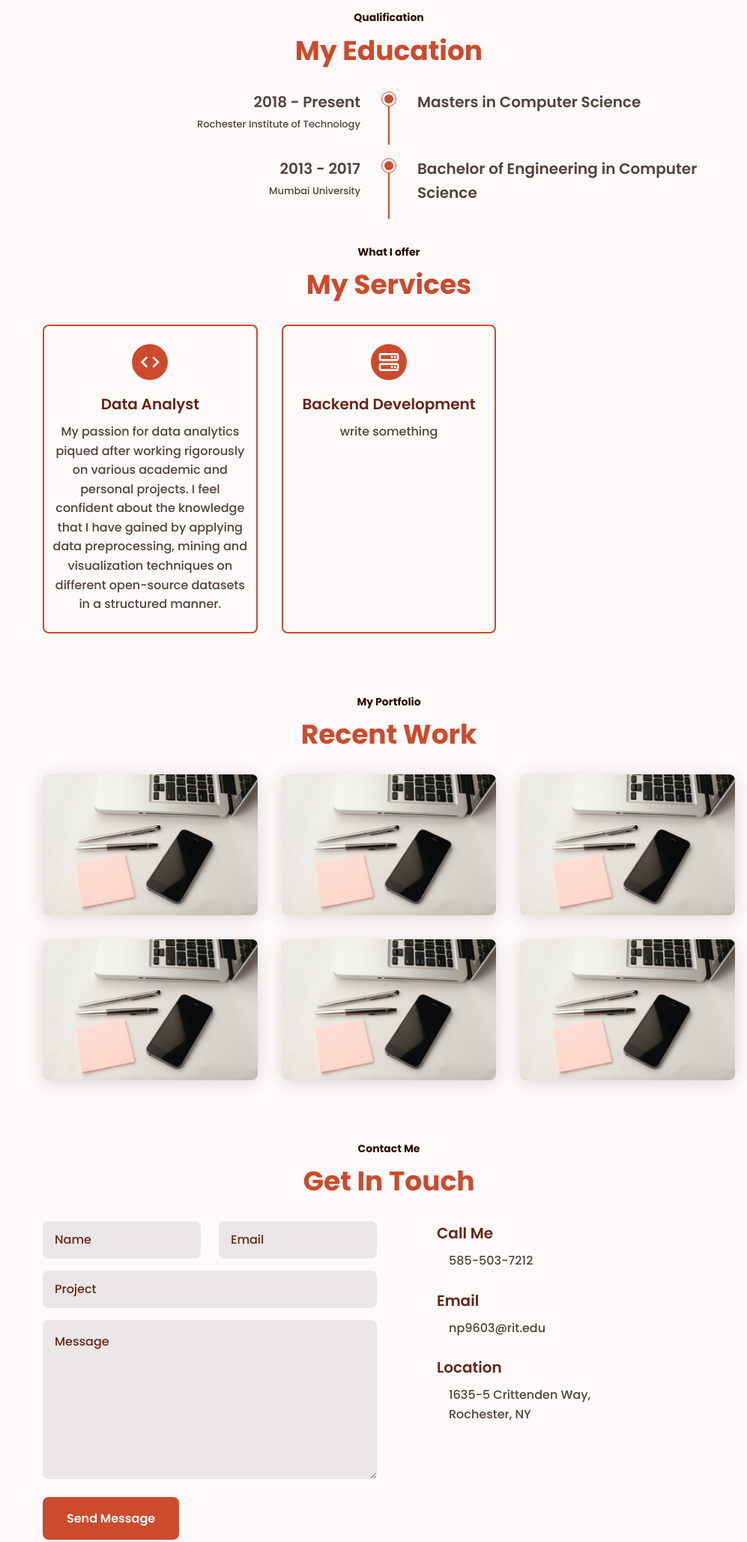
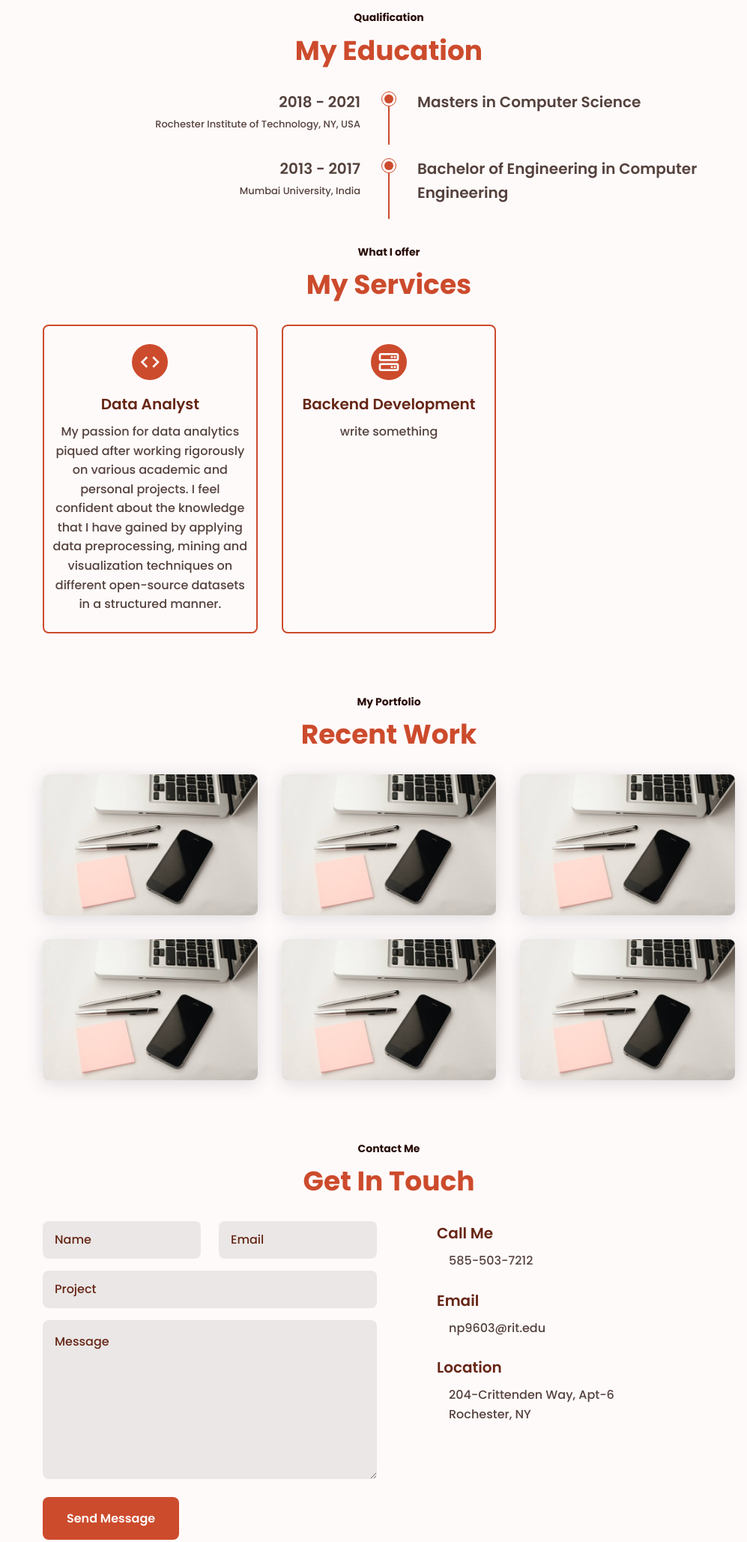
Before and after one commit to np9603/Portfolio, a plain HTML site: page index.html in a window 1280 px wide. Shown: the part 2420-4477 px from the top of the page at 75% size, without its empty margins (283-1280 px from the left). Drawn offline with nearby package versions, Linux system fonts and the light colour scheme.

Commit message:
Update education details

```diff
--- a/index.html
+++ b/index.html
@@ -12,7 +12,7 @@
       href="https://cdn.jsdelivr.net/npm/boxicons@2.0.5/css/boxicons.min.css"
       rel="stylesheet"
     />
-    <title>Portfolio website | Nihal Parchand</title>
+    <title>Nihal Parchand Portfolio</title>
   </head>
   <body>
     <!--===== HEADER =====-->
@@ -22,7 +22,7 @@
           <i class="bx bx-menu"></i>
         </div>
         <div>
-          <a href="" class="nav__logo"> Nihal Parchand</a>
+          <a href="" class="nav__logo"> Nihal Surendra Parchand</a>
         </div>
         <div class="nav__menu" id="nav-menu">
           <div class="nav__close" id="nav-close">
@@ -259,10 +259,10 @@
         <div class="education__content">
             <div>
                 <h3 class="education__year">
-                    2018 - Present
+                    2018 - 2021
                 </h3>
                 <span class="education__university">
-                    Rochester Institute of Technology
+                    Rochester Institute of Technology, NY, USA
                 </span>
             </div>
             <div class="education__time">
@@ -283,7 +283,7 @@
                     2013 - 2017
                 </h3>
                 <span class="education__university">
-                    Mumbai University
+                    Mumbai University, India
                 </span>
             </div>
             <div class="education__time">
@@ -292,7 +292,7 @@
             </div>
             <div>
                 <h3 class="education__race">
-                    Bachelor of Engineering in Computer Science
+                    Bachelor of Engineering in Computer Engineering
                 </h3>
 
             </div>
@@ -417,7 +417,7 @@
                </div>
                <div class="contact__info">
                 <h3 class="contact__subtitle">Location</h3>
-                <span class="contact__text">1635-5 Crittenden Way,</span>
+                <span class="contact__text">204-Crittenden Way, Apt-6</span>
                 <span class="contact__text">Rochester, NY</span>
            </div>
             </div>
@@ -435,7 +435,7 @@
         <a href="" class="footer__link"><i class="bx bxl-instagram"></i></a>
     </div>
     <p class="footer__copy">
-        All rights reserved by Nihal-Parchand - 2020
+        All rights reserved by Nihal-Parchand - 2021
     </p>
     </div>
 </footer>
```
